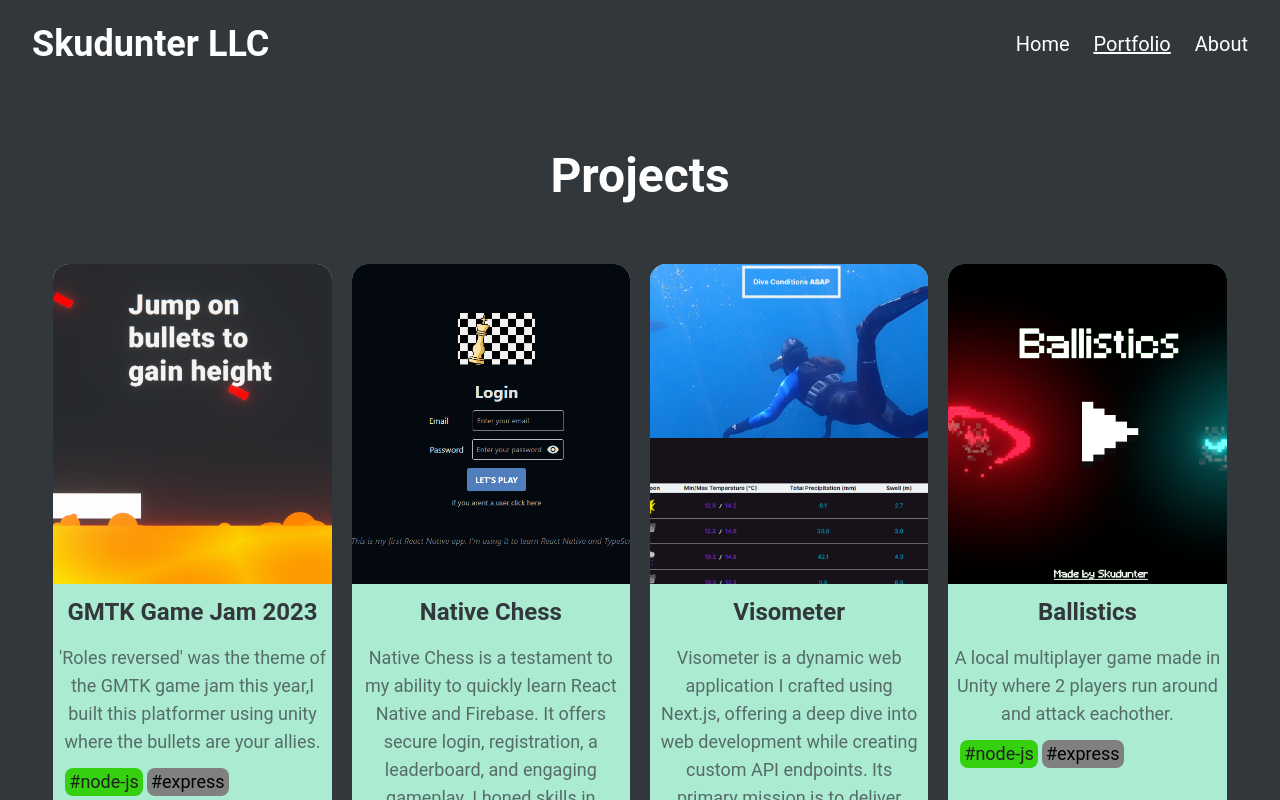
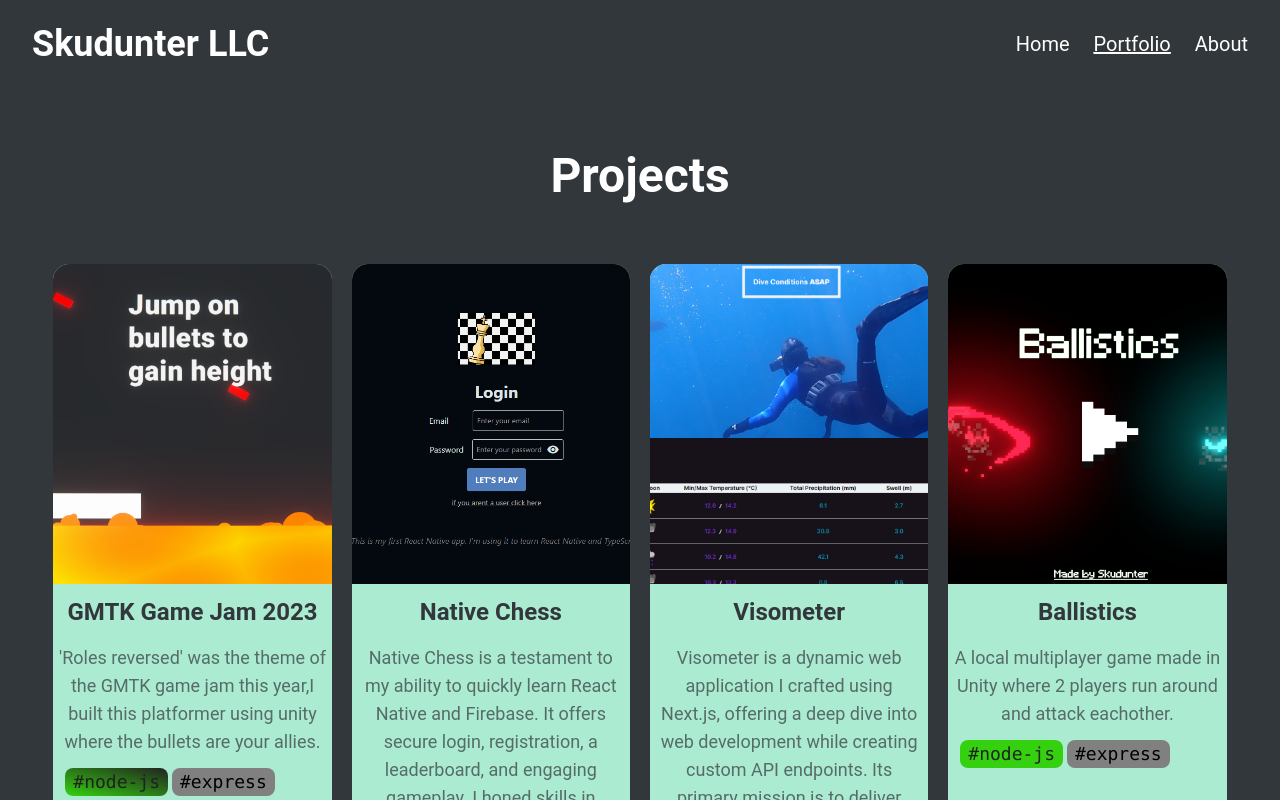
Before and after one commit to skudunter/skudunter.com, a Next.js app: page /portfolio in a window 1280 px wide. Shown: the top 800 px of the page. Built offline with nearby package versions, Linux system fonts and the light colour scheme.

Commit message:
feat added gradients to the tags

```diff
--- a/app/components/ProjectBlooper.tsx
+++ b/app/components/ProjectBlooper.tsx
@@ -6,12 +6,12 @@ type ProjectBlooperProps = {
   image: string;
   title: string;
   description: string;
-  tag?: Array<{ title: string; mainColor: string; textColor: string }>;
+  tag?: Array<{ title: string; mainColor: string; secondaryColor?:string; textColor: string }>;
 };
 export function ProjectBlooper(props: ProjectBlooperProps) {
   const values = props.tag;
   return (
-    <article className="bg-tersiary rounded-2xl text-primary transition ease-in duration-300 h-full hover:scale-102">
+    <article className="bg-tersiary rounded-2xl text-primary shadow-mds shadow-black transition ease-in duration-300 h-full hover:scale-102">
       <Link
         href={
           props.fileName.includes("https")
@@ -38,6 +38,7 @@ export function ProjectBlooper(props: ProjectBlooperProps) {
               <ProjectTag
                 key={index}
                 mainColor={value.mainColor}
+                secondaryColor={value.secondaryColor}
                 textColor={value.textColor}
                 title={value.title}
               />
--- a/app/components/ProjectTag.tsx
+++ b/app/components/ProjectTag.tsx
@@ -1,18 +1,25 @@
 type ProjectTypeProps = {
   title: string;
   mainColor: string;
+  secondaryColor?: string;
   textColor: string;
 };
 
 export default function ProjectTag({
   title,
   mainColor,
+  secondaryColor,
   textColor,
 }: ProjectTypeProps) {
   return (
     <span
-      style={{ background: mainColor, color: textColor }}
-      className={`rounded-lg flex-wrap ml-1 text-lg px-1`}
+      style={{
+        backgroundImage: `linear-gradient(to top right,${mainColor},${
+          secondaryColor ? secondaryColor : mainColor
+        })`,
+        color: textColor,
+      }}
+      className={`rounded-lg ml-1 text-lg px-2 font-mono `}
     >
       {title}
     </span>
--- a/app/portfolio/[title]/styles.css
+++ b/app/portfolio/[title]/styles.css
@@ -60,7 +60,7 @@
 .mainContainer a:after {
   color: #abebd2;
 }
-.mainContainer p {
+ .mainContainer p {
   font-size: large;
   font-weight: 400;
 }
--- a/app/portfolio/page.tsx
+++ b/app/portfolio/page.tsx
@@ -17,6 +17,8 @@ export default function PortfolioPage() {
                 {
                   title: "#node-js",
                   mainColor: "#35d110",
+                  secondaryColor: "#222",
+
                   textColor: "#1f231e",
                 },
                 {
```
Also changed, not shown: public/images/yt-shorts-bot.png.
